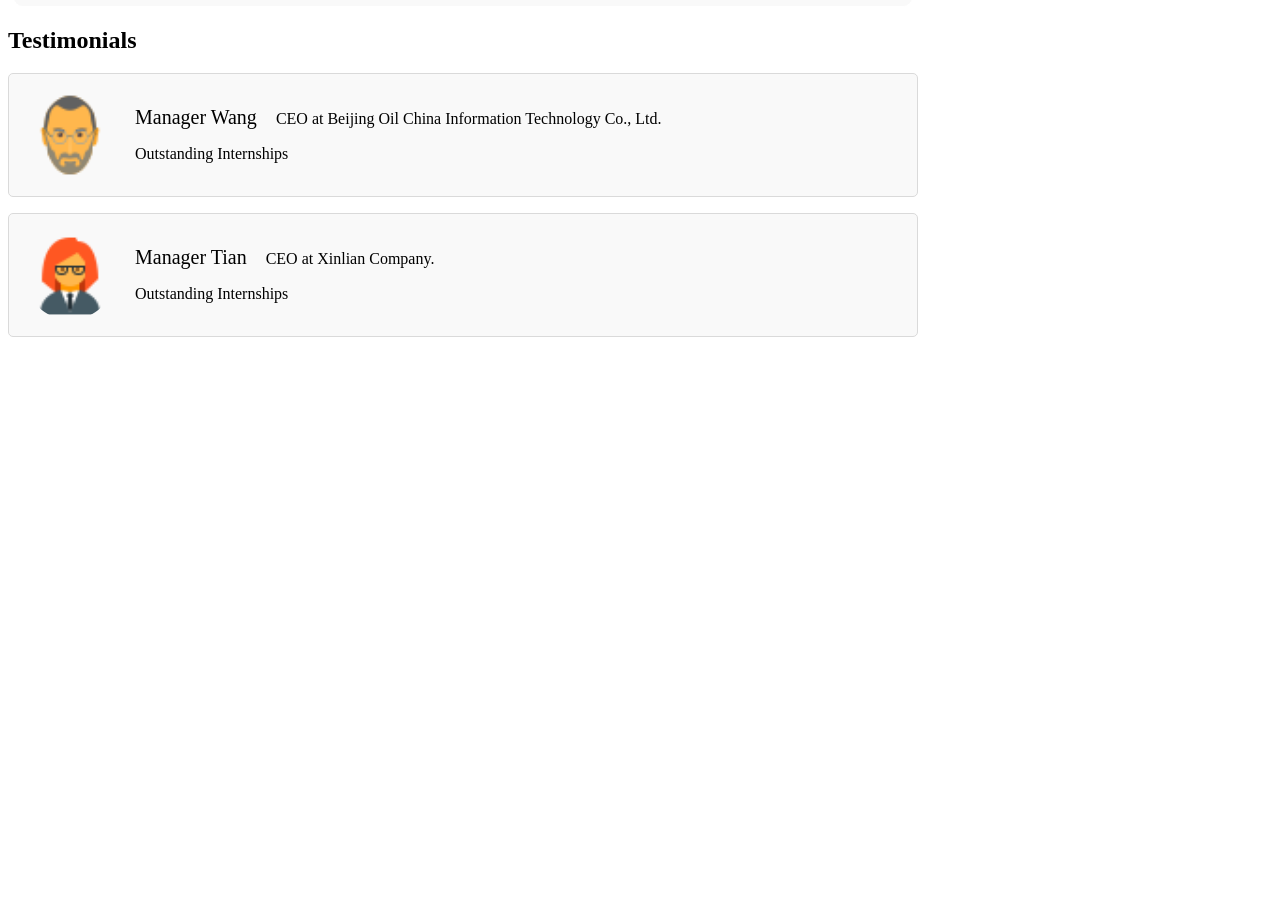
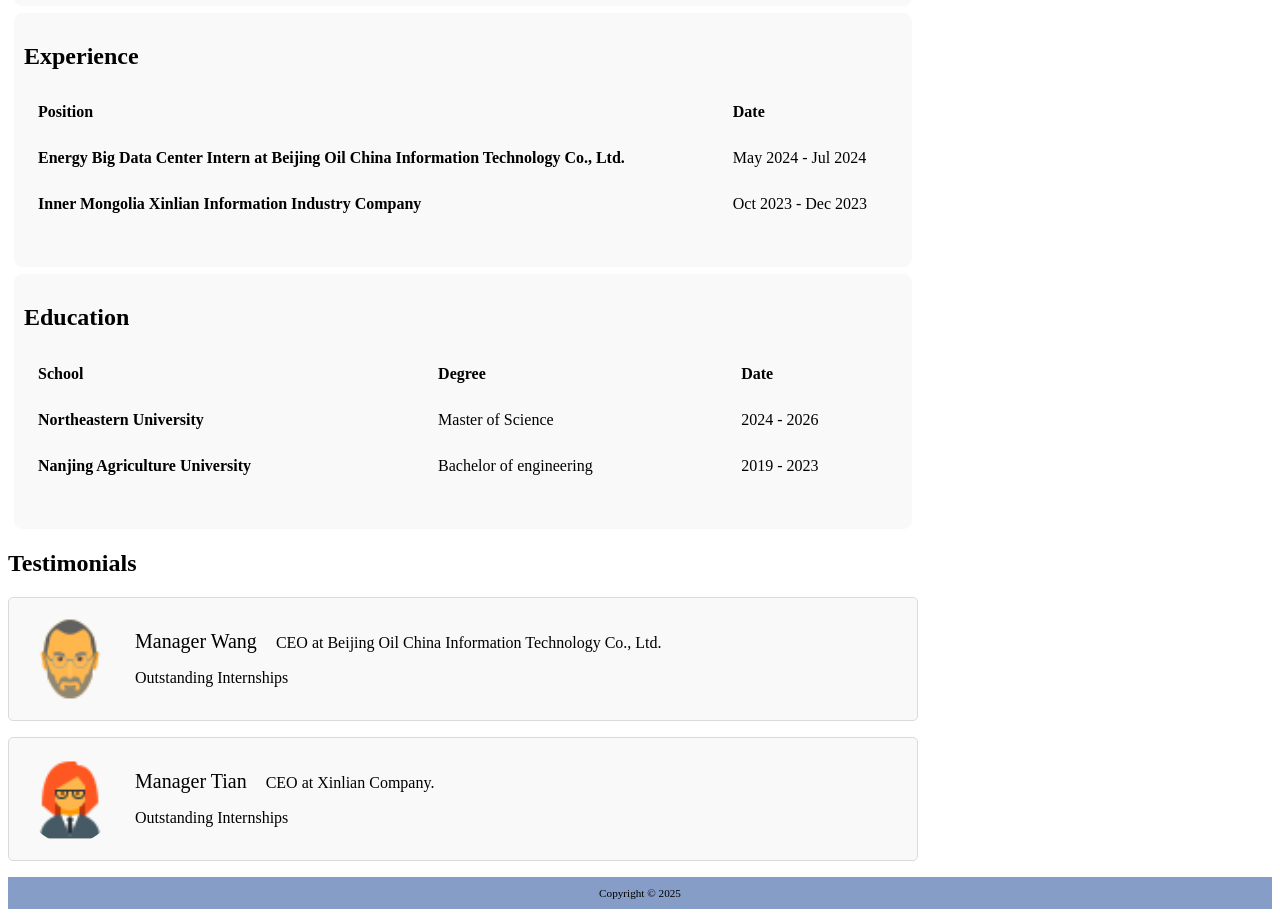
Before and after one commit to RinaSuNU/INFO6150_Assignment2, a plain HTML site: page index.html in a window 1280 px wide. Shown: the part 1320-2237 px from the top of the page. Before the commit the page ends 1673 px from the top, so only its background shows below. Drawn offline with Linux system fonts and the light colour scheme.

Commit message:
Add Tables

```diff
--- a/index.html
+++ b/index.html
@@ -131,6 +131,57 @@
     </section>
     </div>
 
+    <div>
+    <section id="experience">
+        <h1>Experience</h1>
+        <table id="myTable">
+            <thead>
+                <tr>
+                    <th>Position</th>
+                    <th>Date</th>
+                </tr>
+            </thead>
+            <tbody>
+                <tr>
+                    <td>Energy Big Data Center Intern at Beijing Oil China Information Technology Co., Ltd.</td>
+                    <td>May 2024 - Jul 2024</td>
+                </tr>
+                <tr>
+                    <td>Inner Mongolia Xinlian Information Industry Company</td>
+                    <td>Oct 2023 - Dec 2023</td>
+                </tr>
+            </tbody>
+            </table>
+    </section>
+</div>
+
+<div>
+    <section id="education">
+        <h1>Education</h1>
+        <table id="myTable">
+            <thead>
+                <tr>
+                    <th>School</th>
+                    <th>Degree</th>
+                    <th>Date</th>
+                </tr>
+            </thead>
+            <tbody>
+                <tr>
+                    <td>Northeastern University</td>
+                    <td>Master of Science</td>
+                    <td>2024 - 2026</td>
+                </tr>
+                <tr>
+                    <td>Nanjing Agriculture University</td>
+                    <td>Bachelor of engineering</td>
+                    <td>2019 - 2023</td>
+                </tr>
+            </tbody>
+            </table>
+    </section>
+</div>
+
     <section id="testimonials">
         <h1>Testimonials</h1>
       <div class="container">
@@ -146,9 +197,12 @@
       </div>
     </section>
 
+
+
 </main>
 
-
+<footer>Copyright &copy; 2025
+</footer>
 
 </body>
 </html>
--- a/style.css
+++ b/style.css
@@ -51,6 +51,7 @@ header p{
     justify-content: space-between;
     padding: 0px 0px;
     box-shadow: 0 2px 4px rgba(0, 0, 0, 0.1);
+    z-index: 1000;
 }
 
 .navbar .icon{
@@ -157,6 +158,30 @@ aside{
     font-weight: bold;
 }
 
+#myTable {
+    border-collapse: collapse;
+    width: 100%;
+    margin-bottom: 30px;
+}
+#myTable th, #myTable td {
+    border:0;
+    padding: 14px;
+    text-align: left;
+}
+
+#myTable th {
+    background-color: #f9f9f9;
+    font-weight: bold;
+}
+
+#myTable tbody tr:nth-child(even) {
+    background-color: #f9f9f9;
+}
+
+#myTable td:first-child {
+    font-weight: bold;
+}
+
 .gallery { position: relative; }
 .gallery ul { width: 250px;
              list-style-type: none; }
@@ -173,7 +198,7 @@ aside{
 
 .gallery a:hover span { display: block;
                         position: absolute;
-					    top: 30px;
+					    top: 10px;
 						left: 300px;
 						text-align: center; }
 .gallery p{
```
